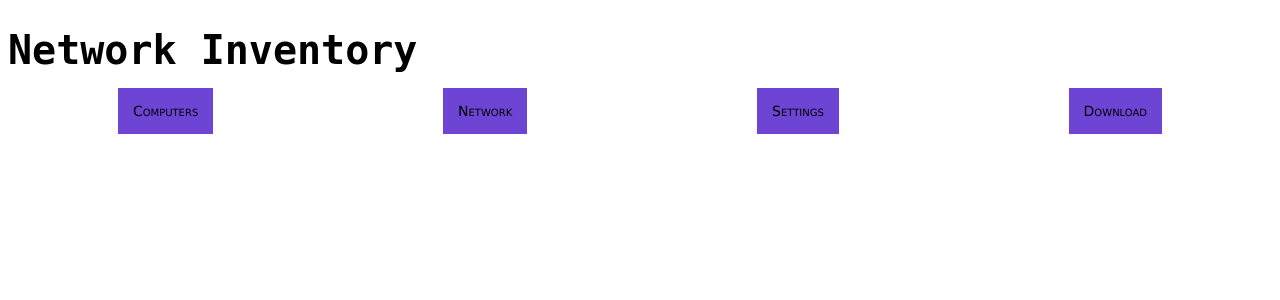
After one commit to SD-2023-CS10/Project-Version-0, a PHP site: page / in a window 1280 px wide. The commit adds this page. Shown: the top 300 px of the page. Run offline with PHP 8.4, Linux system fonts and the light colour scheme.

Commit message:
add files

```diff
--- /dev/null
+++ b/UI/index.html
@@ -0,0 +1,25 @@
+<!DOCTYPE html>
+<html lang="en">
+
+<head>
+    <link rel="stylesheet" href="styles.css">
+ </head>
+<body>
+    <div id="header">
+        <h1 class="textlogo">Network Inventory</h1>
+    </div>
+    <div id="nav">
+        <ul>
+            <li><a href="index.html">Computers</a></li>
+            <li><a href="network.html">Network</a></li>
+            <li><a href="settings.html">Settings</a></li>
+            <li><a href="download.html">Download</a></li>
+          </ul>
+    </div>
+    <div id="container">
+        <div id="main">
+
+
+        </div>
+    </div>
+</body>
--- a/UI/styles.css
+++ b/UI/styles.css
@@ -12,9 +12,11 @@ button {
     border: none;
     cursor: pointer;
   }
+
   form {
     border: 3px solid blue;
   }
+
   input[type=text], input[type=password] {
     width: 100%;
     margin: 8px 0;
@@ -23,9 +25,11 @@ button {
     border: 2px solid blue;
     box-sizing: border-box;
   }
+
   button:hover {
     opacity: 0.7;
   }
+
   .cancelbtn {
     width: auto;
     padding: 10px 18px;
@@ -40,3 +44,48 @@ button {
     padding: 25px;
     background-color: white;
   }
+
+  p {
+    font-family: Verdana, sans-serif;
+    font-size: 14px;
+  }
+
+  a, li a {
+    color: #000000
+  }
+
+  #header h1.textlogo {
+    font-family: Roboto New, monospace;
+    font-size: 40px;
+    text-align: left;
+    content: "Network Inventory";
+  }
+
+  #nav ul {
+    display: flex;
+    list-style: none;
+    padding: 0;
+    gap: 10px;
+  }
+
+  #nav li {
+    flex-grow: 1;
+    text-align: center;
+  }
+
+  #nav a {
+    background-color: rgb(109, 68, 212);
+    padding: 15px;
+    font-family: Verdana, sans-serif;
+    font-size: 14px;
+    font-variant: small-caps;
+    text-decoration: none;
+  }
+
+  #nav a:hover {
+    background-color: #47249f;
+    color: #FFFFFF;
+    padding: 10px;
+    text-decoration: overline;
+    font-weight: bold;
+  }
```
Also changed, not shown: UI/download.html (added, +21 -0 lines), UI/network.html (added, +21 -0 lines), UI/settings.html (added, +21 -0 lines). Lines whose indentation alone changed are shown as unchanged.
